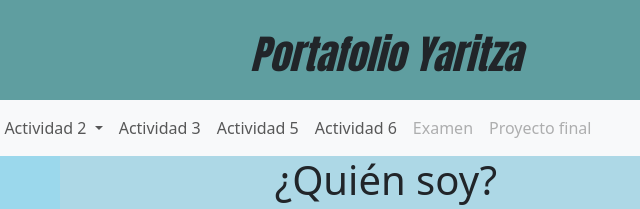
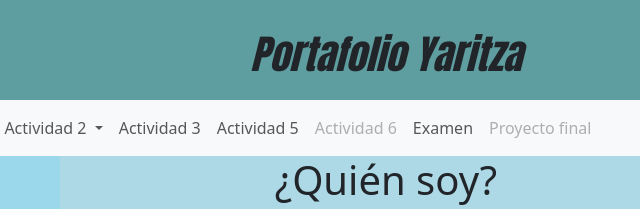
Before and after one commit to YaritzaMarin/zs22010253, a plain HTML site: page index.html in a window 1280 px wide. Shown: the top 209 px of the page, 254-894 px from the left. Drawn offline with nearby package versions, Linux system fonts and the light colour scheme.

Commit message:
Update index.html

```diff
--- a/index.html
+++ b/index.html
@@ -43,10 +43,10 @@
             </li>
               </li>
               <li class="nav-item">
-                <a class="nav-link" href="https://yaritzamarin.github.io/examen/">Actividad 6</a>
+                <a class="nav-link disabled" aria-disabled="true">Actividad 6</a>
               </li>
               <li class="nav-item">
-                <a class="nav-link disabled" aria-disabled="true">Examen</a>
+                <a class="nav-link" href="https://yaritzamarin.github.io/examen/">Examen</a>
               </li>
               <li class="nav-item">
                 <a class="nav-link disabled" aria-disabled="true">Proyecto final</a>
```
